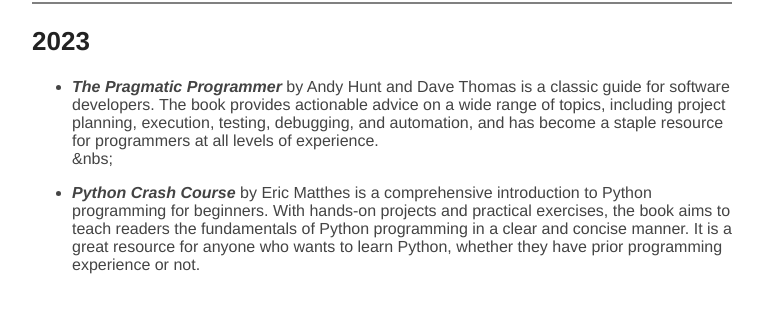
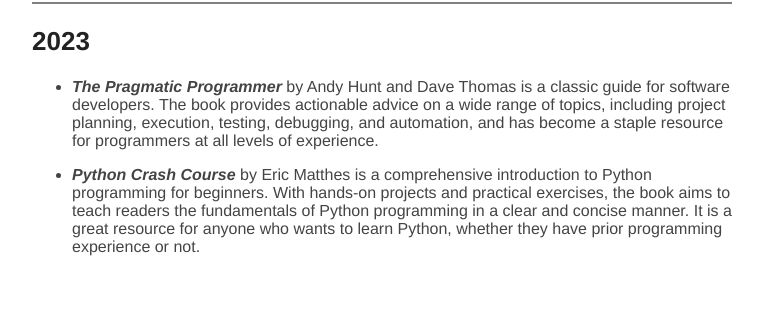
Before and after one commit to dhruv-ramesh/personalWebsite, a plain HTML site: page readings/index.html in a window 1280 px wide. Shown: the part 63-376 px from the top of the page, without its empty margins (258-1021 px from the left). Drawn offline with Linux system fonts and the light colour scheme.

Commit message:
Edit reading list entry

```diff
--- a/readings/index.html
+++ b/readings/index.html
@@ -29,7 +29,7 @@
     <article>
       <h1>2023</h1>
       <ul>
-        <li> <em> <b> The Pragmatic Programmer </b></em> by Andy Hunt and Dave Thomas is a classic guide for software developers. The book provides actionable advice on a wide range of topics, including project planning, execution, testing, debugging, and automation, and has become a staple resource for programmers at all levels of experience. <br/> &nbs;</li>
+        <li> <em> <b> The Pragmatic Programmer </b></em> by Andy Hunt and Dave Thomas is a classic guide for software developers. The book provides actionable advice on a wide range of topics, including project planning, execution, testing, debugging, and automation, and has become a staple resource for programmers at all levels of experience. <br/> </li>
 		<li> <em> <b> Python Crash Course </b> </em> by Eric Matthes is a comprehensive introduction to Python programming for beginners. With hands-on projects and practical exercises, the book aims to teach readers the fundamentals of Python programming in a clear and concise manner. It is a great resource for anyone who wants to learn Python, whether they have prior programming experience or not.</li>
       </ul>
     </article>
```
